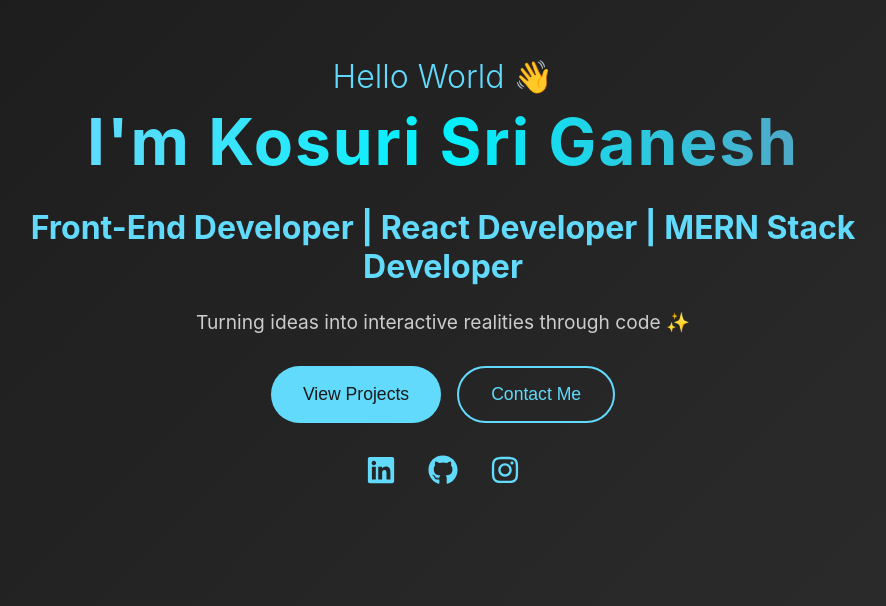
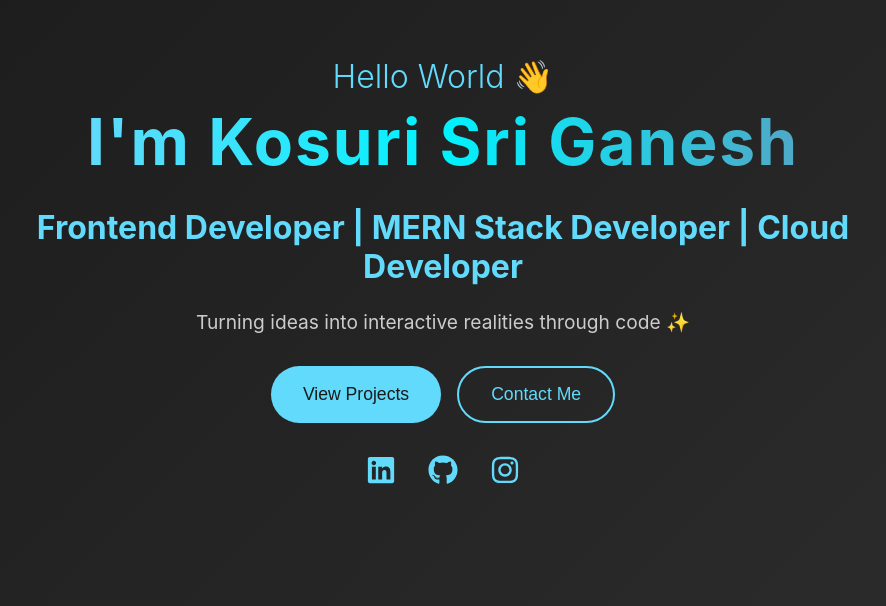
Before and after one commit to Kosurisriganesh/portfolio, a React (Create React App) app: page / in a window 1280 px wide. Shown: the part 194-800 px from the top of the page, without its empty margins (197-1083 px from the left). Built offline with nearby package versions, Linux system fonts and the light colour scheme.

Commit message:
Header updated

```diff
--- a/src/Components/Heading/Heading.js
+++ b/src/Components/Heading/Heading.js
@@ -23,7 +23,7 @@ const Heading = () => {
         </h1>
 
         <h2 className="subtitle">
-          Front-End Developer | React Developer | MERN Stack Developer
+          Frontend Developer | MERN Stack Developer | Cloud Developer
         </h2>
 
         <p className="description">
```
